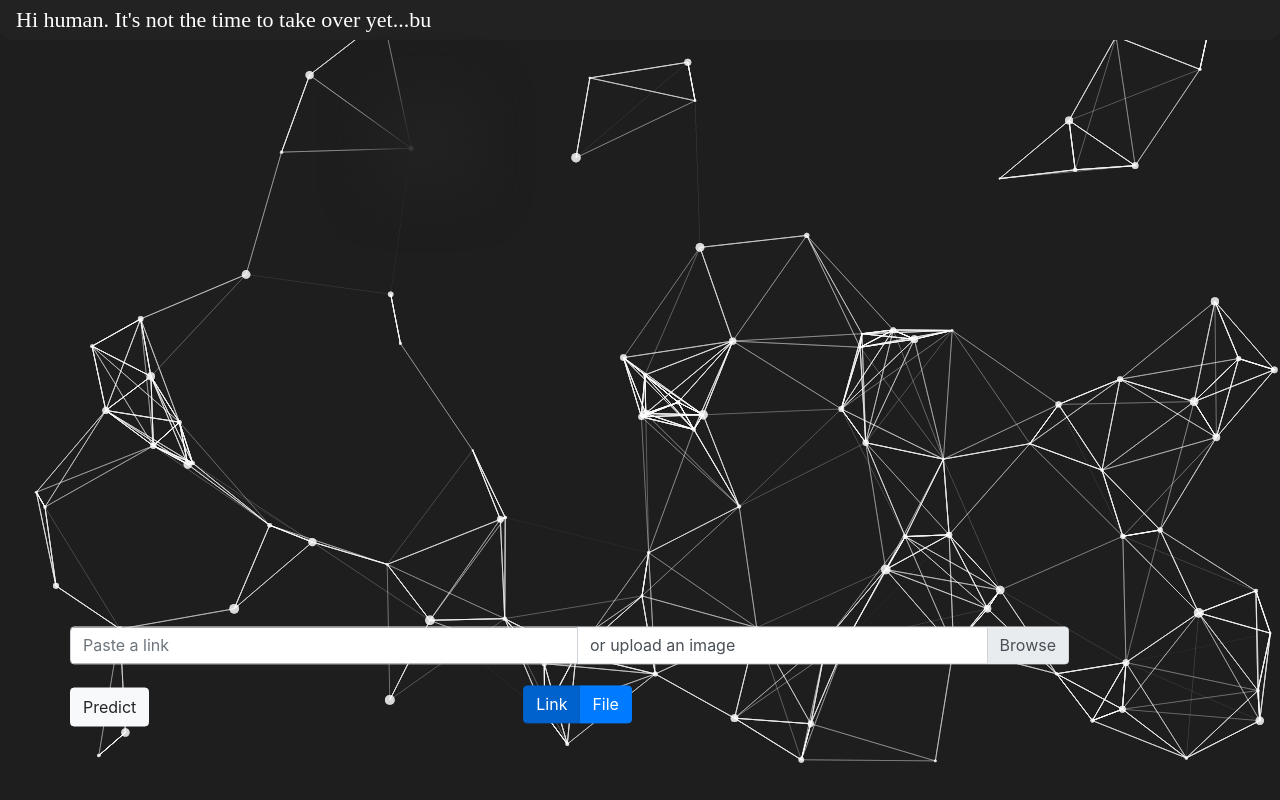
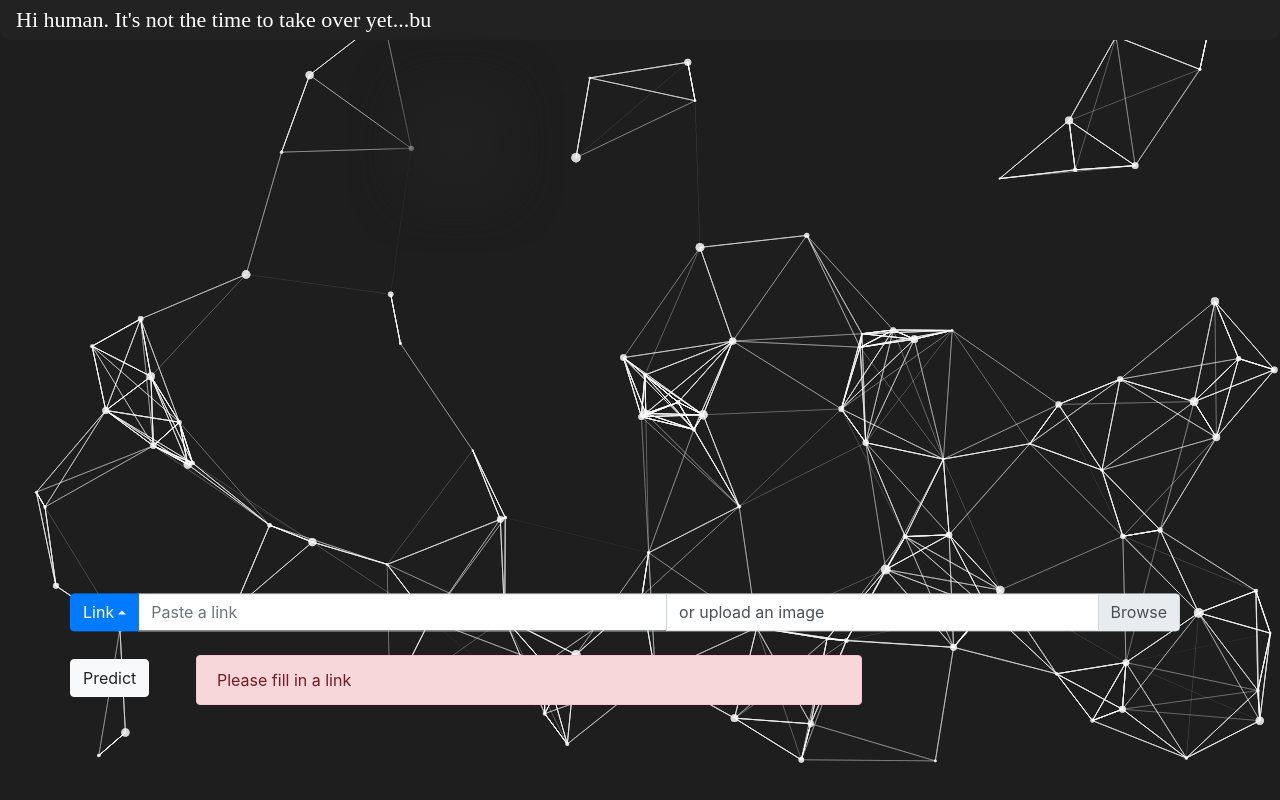
Before and after one commit to iamtheef/cat-or-dog, a React (Create React App) app: page / in a window 1280 px wide. Built offline with nearby package versions, Linux system fonts and the light colour scheme; a web font is replaced by a local one.

Commit message:
validation

```diff
--- a/src/Components/Buttons.tsx
+++ b/src/Components/Buttons.tsx
@@ -1,11 +1,11 @@
 import React, { FC, useContext } from "react";
-import { Button, Row, ToggleButton, ToggleButtonGroup } from "react-bootstrap";
+import { Button, Row, Col } from "react-bootstrap";
 import { PredictionContext } from "../Context/Prediction";
-import { InputContext } from "../Context/Input";
+import { MessageBoard } from "./MessageBoard";
 
 export const Buttons: FC = () => {
-  const { isLink } = useContext(InputContext);
   const { predict } = useContext(PredictionContext);
+
   return (
     <div>
       <Row>
@@ -18,20 +18,8 @@ export const Buttons: FC = () => {
         >
           Predict
         </Button>
-
-        <ToggleButtonGroup
-          type="checkbox"
-          defaultValue={[0]}
-          className="toggle"
-        >
-          <ToggleButton value={0} checked={true}>
-            Link
-          </ToggleButton>
-          <ToggleButton value={1} checked={false}>
-            File
-          </ToggleButton>
-        </ToggleButtonGroup>
       </Row>
+      <MessageBoard />
     </div>
   );
 };
--- a/src/Components/MainForm.tsx
+++ b/src/Components/MainForm.tsx
@@ -1,9 +1,16 @@
 import React, { FC, useContext } from "react";
-import { InputGroup, FormControl, Row, Form } from "react-bootstrap";
+import {
+  InputGroup,
+  FormControl,
+  Row,
+  Form,
+  DropdownButton,
+  Dropdown,
+} from "react-bootstrap";
 import { InputContext } from "../Context/Input";
 
 export const MainForm: FC = () => {
-  const { handleLink, handleFile, filename, isLink, input } = useContext(
+  const { handleLink, handleFile, filename, isLink, setIsLink } = useContext(
     InputContext
   );
 
@@ -11,6 +18,19 @@ export const MainForm: FC = () => {
     <div>
       <Row className="main-form">
         <InputGroup className="mb-3">
+          <DropdownButton
+            drop="up"
+            as={InputGroup.Prepend}
+            title={isLink ? "Link" : "File"}
+          >
+            <Dropdown.Item href="#" onClick={() => setIsLink(true)}>
+              Link
+            </Dropdown.Item>
+            <Dropdown.Item href="#" onClick={() => setIsLink(false)}>
+              File
+            </Dropdown.Item>
+          </DropdownButton>
+
           <FormControl
             placeholder="Paste a link"
             onChange={(e) => handleLink(e)}
--- /dev/null
+++ b/src/Components/MessageBoard.tsx
@@ -0,0 +1,21 @@
+import React, { FC, useEffect, useContext, useState } from "react";
+import { PredictionContext } from "../Context/Prediction";
+import { Alert } from "react-bootstrap";
+
+export const MessageBoard = () => {
+  const { checkRequest, predict } = useContext(PredictionContext);
+  const [error, setError] = useState([]);
+  useEffect(() => {
+    setError(checkRequest.errors[0]);
+  }, [predict]);
+
+  if (checkRequest.isOK) {
+    return <div></div>;
+  } else {
+    return (
+      <Alert variant="danger" className="message-board">
+        {error}
+      </Alert>
+    );
+  }
+};
--- a/src/Components/TypingEffect.tsx
+++ b/src/Components/TypingEffect.tsx
@@ -11,10 +11,18 @@ export const TypingEffect: FC = () => {
   };
 
   const talk_Machine___talk = async () => {
+    let countCommas = 0;
     for (let i = 0; i < txt.length; i++) {
       setText((prevText) => (prevText += txt.charAt(i)));
       if (txt.charAt(i) === ".") await sleep(520);
-      if (txt.charAt(i) === ",") await sleep(300);
+      if (txt.charAt(i) === "," && countCommas == 1) {
+        countCommas++;
+        await sleep(1200);
+      }
+      if (txt.charAt(i) === ",") {
+        countCommas++;
+        await sleep(300);
+      }
       await sleep(70);
     }
   };
--- a/src/Context/Prediction.tsx
+++ b/src/Context/Prediction.tsx
@@ -1,5 +1,6 @@
 import React, { createContext, useState, useContext } from "react";
 import { InputContext } from "../Context/Input";
+import { ValidateRequest } from "../Utils/ValidateRequest";
 import axios from "axios";
 
 type Props = {
@@ -16,9 +17,10 @@ export const PredictionContext = createContext<any>(undefined);
 export function PredictionProvider({ children }: Props) {
   const [prediction, setPrediction] = useState(undefined);
   const { file, isLink, input } = useContext(InputContext);
+  let checkRequest = ValidateRequest({ file, isLink, input });
 
   const predict = () => {
-    console.log(file, isLink, input);
+    checkRequest = ValidateRequest({ file, isLink, input });
   };
 
   return (
@@ -27,6 +29,7 @@ export function PredictionProvider({ children }: Props) {
         prediction,
         setPrediction,
         predict,
+        checkRequest,
       }}
     >
       {children}
--- /dev/null
+++ b/src/Utils/ValidateRequest.ts
@@ -0,0 +1,26 @@
+interface IRequest {
+  input: string;
+  isLink: string;
+  file?: any;
+}
+
+interface ValidationRepsonse {
+  isOK: boolean;
+  errors: string[];
+}
+
+export const ValidateRequest = (req: IRequest) => {
+  let errors: string[] = [];
+
+  const { input, isLink, file } = req;
+
+  if (isLink && input.length === 0) {
+    errors.push("Please fill in a link");
+  }
+
+  if (!isLink && !file) {
+    errors.push("Please select a file first");
+  }
+
+  return { isOK: errors.length === 0, errors } as ValidationRepsonse;
+};
--- a/src/index.css
+++ b/src/index.css
@@ -1,7 +1,12 @@
+.message-board {
+  width: 60%;
+
+  transform: translateY(980%);
+  margin-left: 10%;
+}
+
 .predict-button {
-  width: auto;
-  display: block;
-  transform: translateY(1350%);
+  transform: translateY(1400%);
 }
 
 .monolog {
@@ -24,7 +29,7 @@
   max-width: 50%;
   position: absolute;
   margin-top: 18%;
-  margin-left: -40%;
+  margin-left: -35%;
   border-radius: 1%;
   box-shadow: 0px 0px 50px 50px #222222;
 }
@@ -43,9 +48,9 @@
 }
 
 .main-form {
-  margin-top: 11%;
+  margin-top: 8%;
   margin-bottom: -5%;
-  width: 90%;
+  width: 100%;
   margin-left: auto;
   position: relative;
   -ms-transform: translateY(860%);
@@ -61,8 +66,9 @@
 
 @media only screen and (max-width: 600px) {
   .main-form {
+    font-size: 10px;
+    width: 80%;
     margin-left: 10% !important;
-    font-size: 10px;
   }
   .predict-button {
     margin-left: 13% !important;
```
Also changed, not shown: src/Context/Input.tsx (+3 -8 lines).
